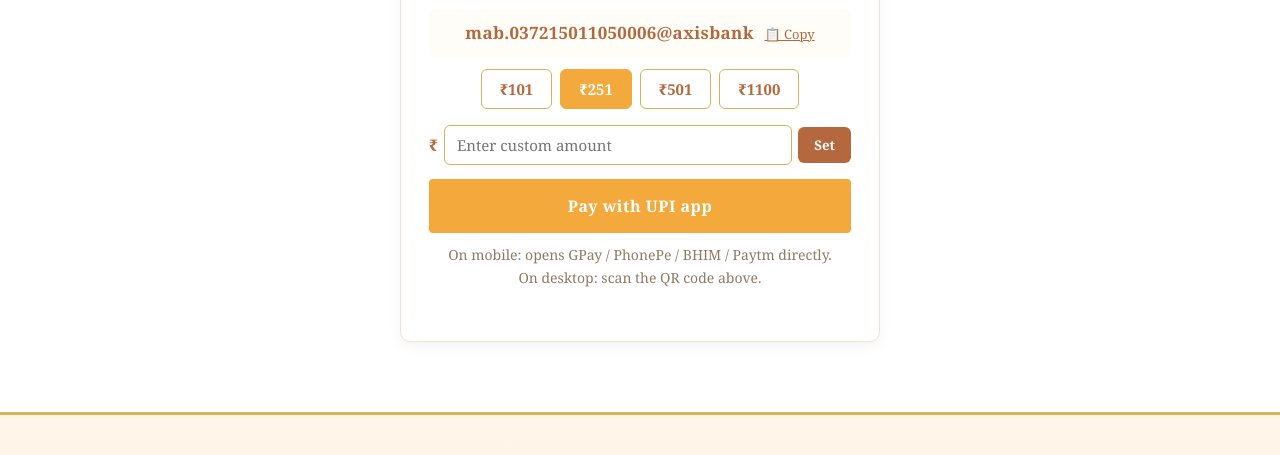
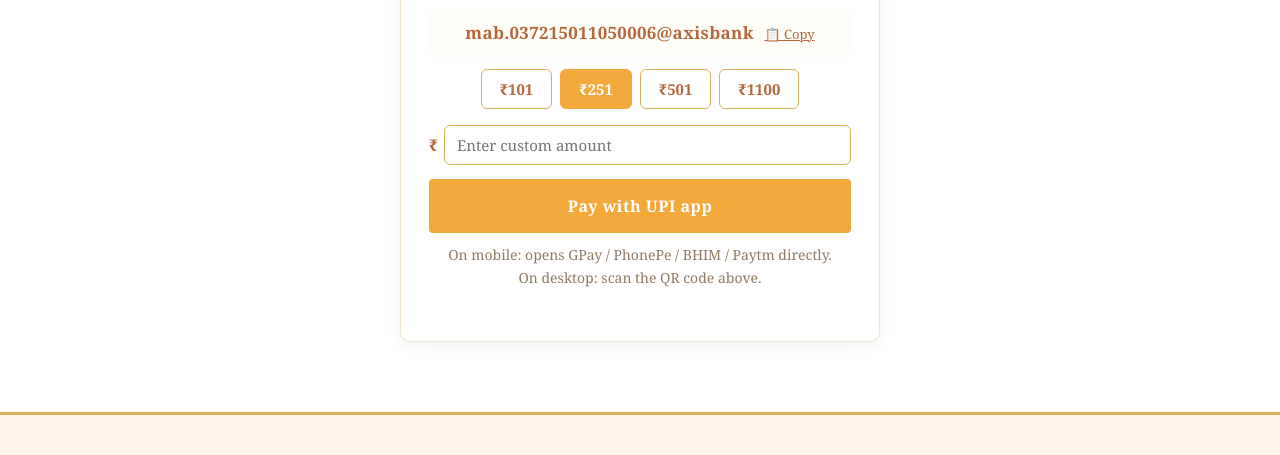
Before and after one commit to destined196-star/Website, a website: page public/donation.html in a window 1280 px wide. Shown: the part 920-1375 px from the top of the page. Drawn offline with Linux system fonts and the light colour scheme; no server answers.

Commit message:
Remove Set button from custom amount (auto-updates on input)

```diff
--- a/public/donation.html
+++ b/public/donation.html
@@ -23,7 +23,6 @@
   .rupee-sym { font-size:16px; font-weight:700; color:var(--maroon); }
   .custom-amt-wrap input { flex:1; padding:9px 12px; border:1px solid var(--gold); border-radius:6px; font-size:15px; font-family:inherit; outline:none; }
   .custom-amt-wrap input:focus { border-color:var(--maroon); }
-  .custom-amt-wrap button { padding:9px 16px; background:var(--maroon); color:#fff; border:none; border-radius:6px; font-weight:600; cursor:pointer; font-family:inherit; white-space:nowrap; }
   .copy-btn { background:none; border:none; cursor:pointer; color:var(--maroon); font-size:13px; text-decoration:underline; padding:0; font-family:inherit; margin-left:6px; }
 </style>
 </head>
@@ -105,7 +104,6 @@
         <div class="custom-amt-wrap">
           <span class="rupee-sym">₹</span>
           <input type="number" id="customAmt" placeholder="Enter custom amount" min="1" max="100000" />
-          <button type="button" id="customAmtBtn">Set</button>
         </div>
 
         <a id="upiPayBtn"
```
